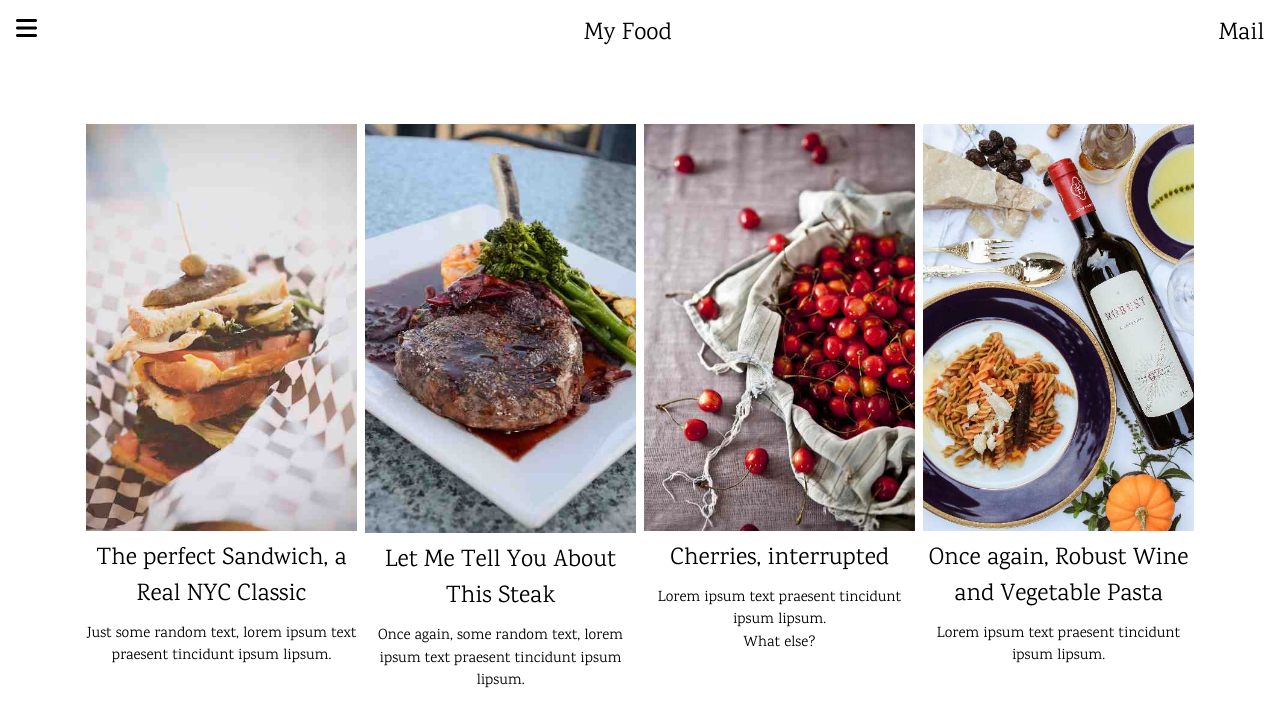
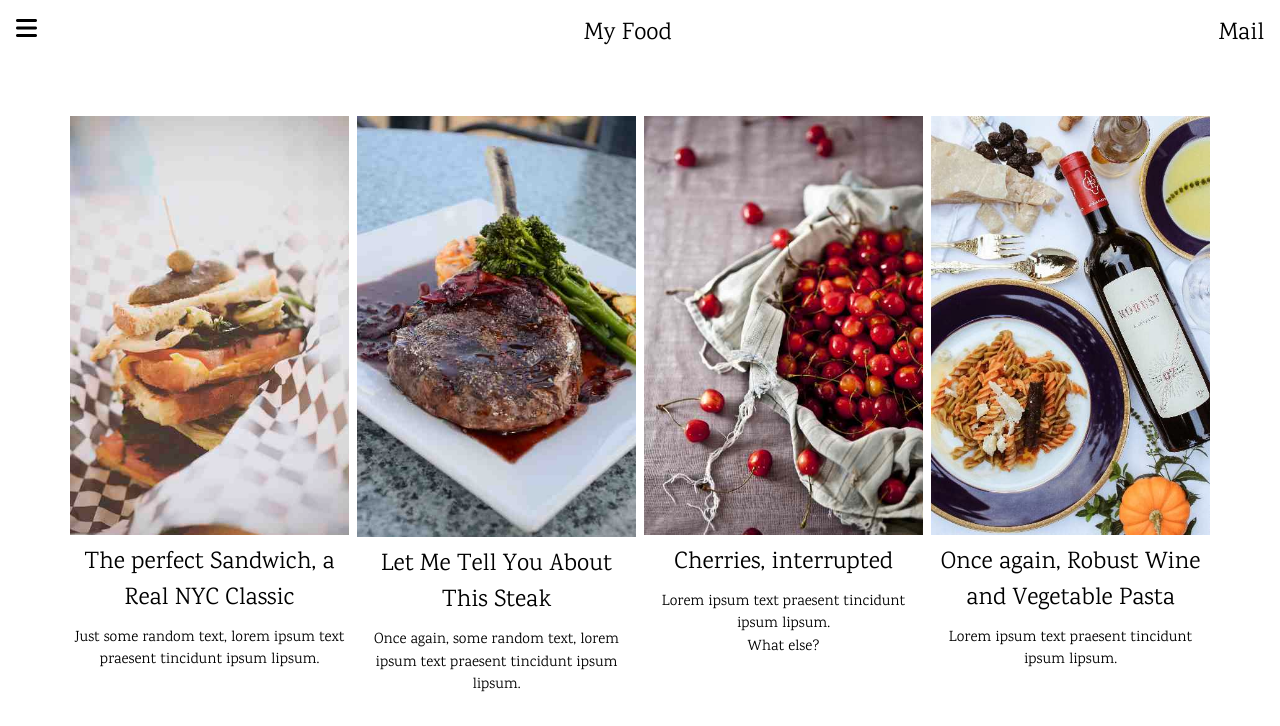
Before and after one commit to sommiecodes/food-website, a plain HTML site: page index.html in a window 1280 px wide. Shown: the top 726 px of the page. Drawn offline with Linux system fonts and the light colour scheme.

Commit message:
Changing of first food grid

```diff
--- a/index.html
+++ b/index.html
@@ -28,10 +28,8 @@
         <div class="padding-16">Mail</div>
     </div>
 
-
-
     <!-- Page content -->
-    <div class="main content padding" style="max-width: 1200px; margin-top: 100px">
+    <div style="margin-top: 100px">
         <!-- First Photo Grid -->
         <div class="row padding-16 center" id="food">
             <div class="quarter">
@@ -56,11 +54,11 @@
                 <p>Lorem ipsum text praesent tincidunt ipsum lipsum.</p>
             </div>
         </div>
-    </div>
+
         <!-- Second Grid -->
         <div class="row padding-16 center" id="food">
             <div class="quarter">
-            <img src="images/popsicle.jpg" alt="Popsicle" style="width: 100%;;">
+                <img src="images/popsicle.jpg" alt="Popsicle" style="width: 100%;">
                 <h3>All I Need Is a Popsicle</h3>
                 <p>Lorem ipsum text praesent tincidunt ipsum lipsum.</p>
             </div>
@@ -78,7 +76,6 @@
                 <img src="images/croissant.jpg" alt="Croissant" style="width: 100%;">
                 <h3>Le French</h3>
                 <p>Lorem ipsum text praesent tincidunt ipsum lipsum.</p>
-        </div>
             </div>
         </div>
     </div>
--- a/styles.css
+++ b/styles.css
@@ -141,10 +141,6 @@ a.sidemenu:hover {
     text-align: center;
 }
 
-.main {
-    transition: margin-left 0.4s;
-}
-
 .content {
     max-width: 980px;
     margin-left: auto;
@@ -272,7 +268,7 @@ hr {
 img {
     vertical-align: middle;
     border-style: none;
-    height: auto;
+    /* height: auto; */
 }
 
 .padding-16 {
```
Lines whose indentation alone changed are shown as unchanged.
